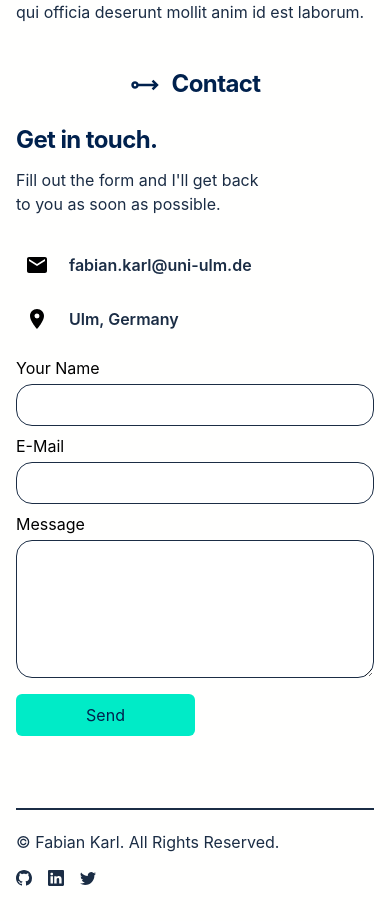
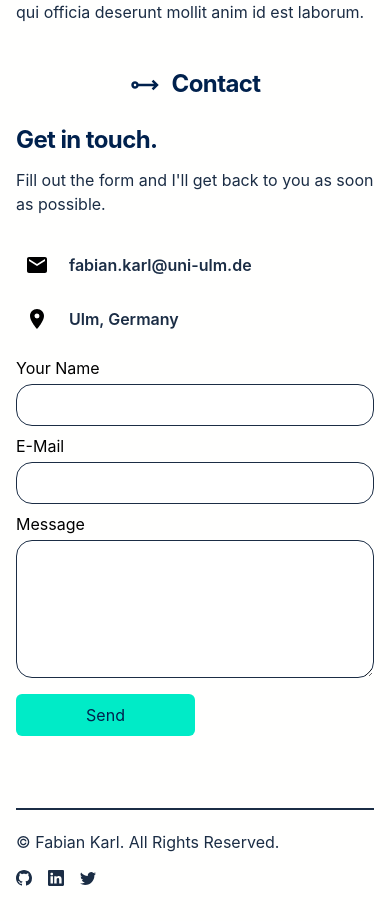
Before and after one commit to FKarl/portfolio-website, a Next.js app: page / in a window 390 px wide. Shown: the part 4920-5841 px from the top of the page. Built offline with nearby package versions, Linux system fonts and the light colour scheme.

Commit message:
fix: correct size in mobile format

```diff
--- a/components/sections/contact/Contact.js
+++ b/components/sections/contact/Contact.js
@@ -60,7 +60,7 @@ export default function Contact({side}) {
         <Section side={side} id="contact" title="Contact">
             <div className="flex flex-col sm:flex-row sm:space-x-4 md:space-x-8 space-y-4 sm:space-y-0 mx-auto">
                 {/*Contact information*/}
-                <div className="space-y-7 sm:space-y-14 max-w-min md:max-w-md">
+                <div className="space-y-7 sm:space-y-14 sm:max-w-min md:max-w-md">
                     <div className="space-y-3">
                         <h1 className="text-2xl tracking-tight font-bold  sm:text-3xl md:text-4xl">
                             Get in touch.
```
